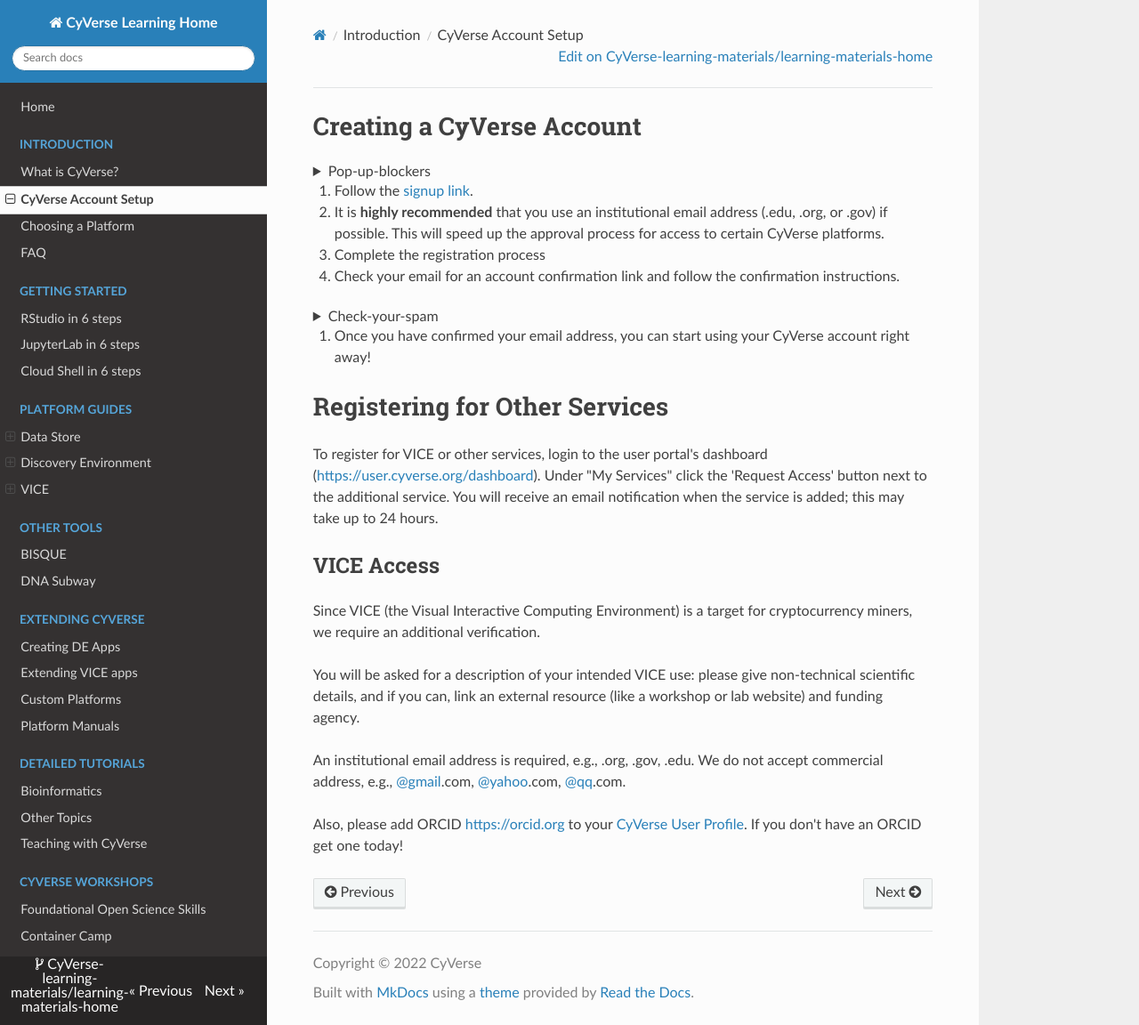
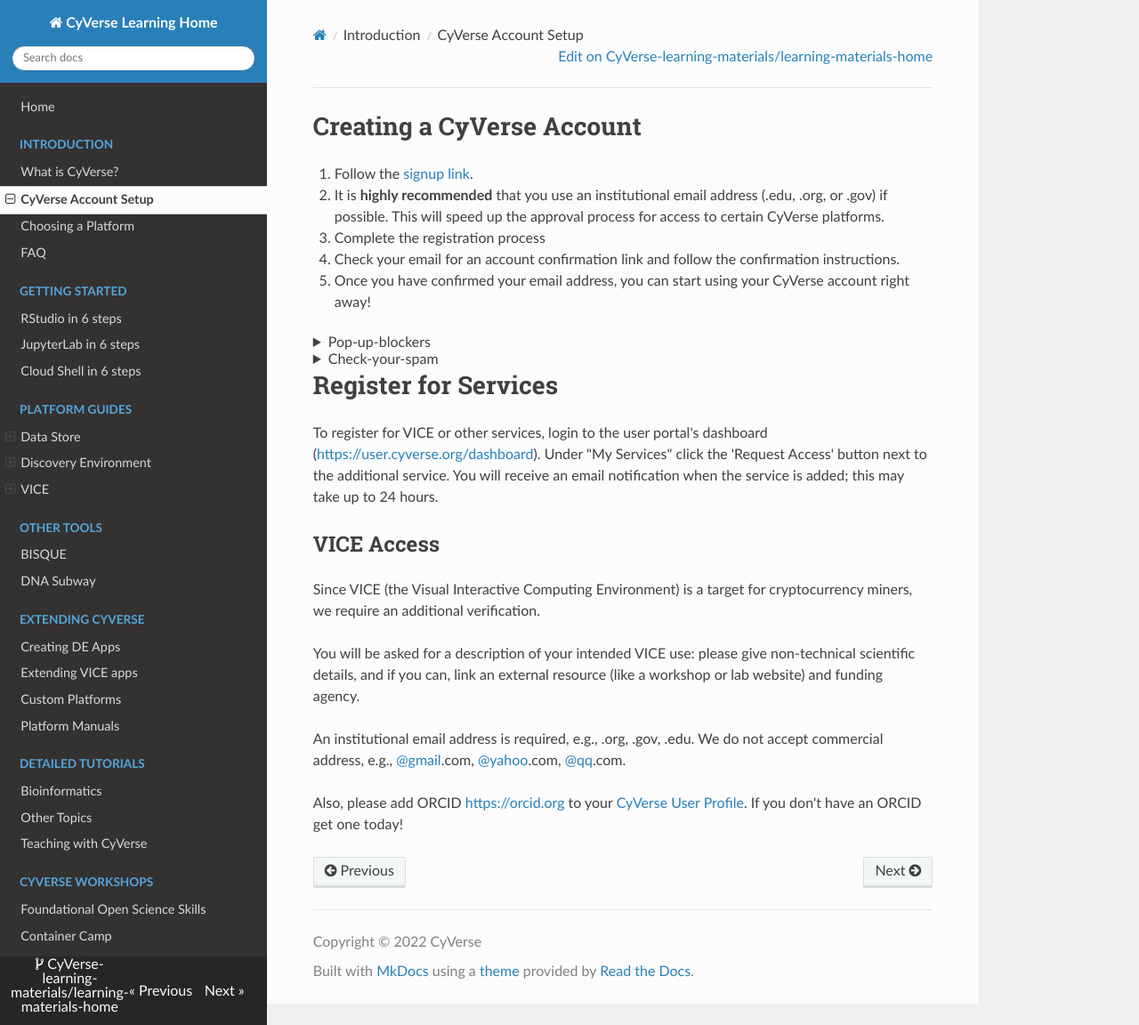
Before and after one commit to CyVerse-learning-materials/learning-materials-home, an MkDocs documentation site: the page built from docs/account.md, in a window 1280 px wide and 1152 px high. Shown: the whole window at 89% size. Built offline with MkDocs 1.6.1, drawn with Linux system fonts in a browser that asks for light colours; nearby versions of some CDN libraries; some of the changed lines change nothing that is shown.

Commit message:
Update account.md

```diff
--- a/docs/account.md
+++ b/docs/account.md
@@ -1,11 +1,4 @@
 # Creating a CyVerse Account
-
-??? pop-up-blockers
-
-	Ensure Java Script is enabled on your web browser. A pop-up blocker or other notification symbol may indicate this.
-
-	![java](assets/java.png){width="250"}
-
 
 1. Follow the [signup link](https://user.cyverse.org/register).
 
@@ -15,14 +8,21 @@
 
 4.  Check your email for an account confirmation link and follow the confirmation instructions.
 
+5. Once you have confirmed your email address, you can start using your CyVerse account right away!
+
+??? pop-up-blockers
+
+	Ensure Java Script is enabled on your web browser. A pop-up blocker or other notification symbol may indicate this.
+
+	![java](assets/java.png){width="250"}
+
+
 ??? check-your-spam
 
 	Check your SPAM for the confirmation email if the message does not arrive within a few minutes
 
 
-5. Once you have confirmed your email address, you can start using your CyVerse account right away!
-
-# Registering for Other Services
+# Register for Services
 
 To register for VICE or other services, login to the user portal's dashboard (<https://user.cyverse.org/dashboard>). Under "My Services" click the 'Request Access' button next to the additional service. You will receive an email notification when the service is added; this may take up to 24 hours.
 
```
